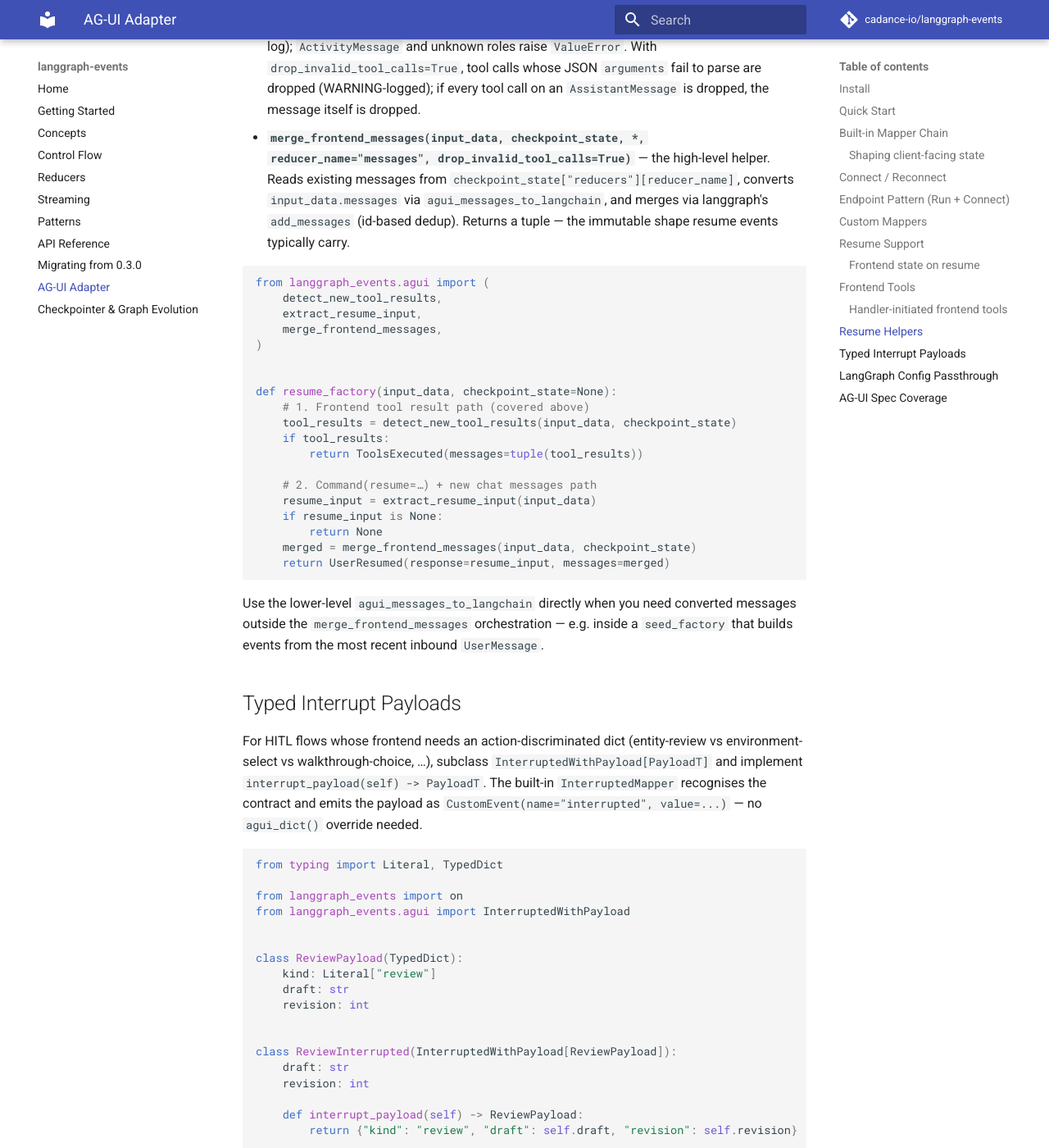
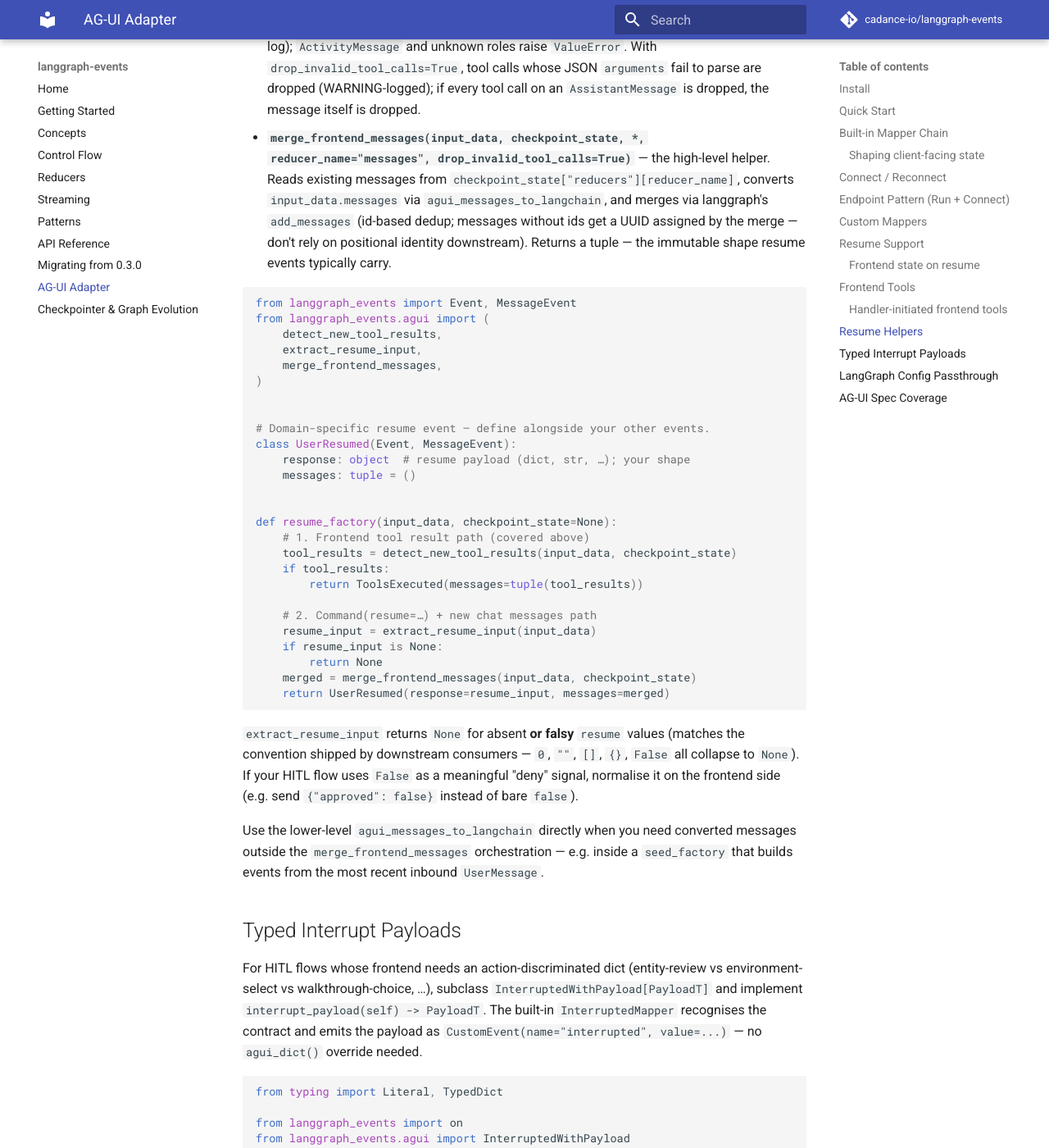
Before and after one commit to cadance-io/langgraph-events, an MkDocs documentation site: the page built from docs/agui.md, in a window 1280 px wide and 1400 px high, scrolled down 9130 px. Shown: the whole window at 82% size. Built offline with MkDocs 1.6.1 and Material for MkDocs 9.7.7, drawn with Linux system fonts in a browser that asks for light colours; comment, search, counter and statistics services are not loaded.

Commit message:
fix(agui): address PR review — defensive role lookup, empty tool_calls test, doc clarity
Three small follow-ups from PR #67 review:

- `_resume.py`: harden the unsupported-role branch — `getattr(m, "role",
  type(m).__name__)` so an object missing `role` raises ValueError (matching
  the docstring contract) rather than AttributeError. Also reword the
  converter docstring to explain the `drop_invalid_tool_calls=False` default
  is parity with upstream `ag-ui-langgraph`.

- `tests/test_agui_resume.py`: pin two regression cases — `tool_calls=[]`
  with `drop_invalid_tool_calls=True` passes through (does not drop the
  message), and an object literally missing `role` raises ValueError naming
  the class.

- `docs/agui.md`: the resume-factory snippet referenced `UserResumed`
  without defining it; readers got `NameError` on copy-paste. Inline a
  minimal stub. Note that `add_messages` assigns UUIDs to id-less messages.
  Document the `extract_resume_input` falsy-collapse explicitly so HITL
  flows using `False`/`[]`/`{}` as meaningful signals know to wrap them.

Co-Authored-By: Claude Opus 4.7 (1M context) <noreply@anthropic.com>

````diff
--- a/docs/agui.md
+++ b/docs/agui.md
@@ -325,14 +325,21 @@ Streaming-path errors propagate through the adapter's top-level handler and surf
 
 - **`extract_resume_input(input_data)`** — pulls `RunAgentInput.forwarded_props["command"]["resume"]`. If the value is a JSON string it's decoded; otherwise it passes through. Returns `None` if absent or falsy.
 - **`agui_messages_to_langchain(messages, *, drop_invalid_tool_calls=False)`** — converts a list of AG-UI protocol messages (`UserMessage`, `AssistantMessage`, `SystemMessage`, `ToolMessage` — multimodal `UserMessage` content included) to LangChain `BaseMessage` instances. `ReasoningMessage` and `DeveloperMessage` are skipped (DEBUG log); `ActivityMessage` and unknown roles raise `ValueError`. With `drop_invalid_tool_calls=True`, tool calls whose JSON `arguments` fail to parse are dropped (WARNING-logged); if every tool call on an `AssistantMessage` is dropped, the message itself is dropped.
-- **`merge_frontend_messages(input_data, checkpoint_state, *, reducer_name="messages", drop_invalid_tool_calls=True)`** — the high-level helper. Reads existing messages from `checkpoint_state["reducers"][reducer_name]`, converts `input_data.messages` via `agui_messages_to_langchain`, and merges via langgraph's `add_messages` (id-based dedup). Returns a tuple — the immutable shape resume events typically carry.
+- **`merge_frontend_messages(input_data, checkpoint_state, *, reducer_name="messages", drop_invalid_tool_calls=True)`** — the high-level helper. Reads existing messages from `checkpoint_state["reducers"][reducer_name]`, converts `input_data.messages` via `agui_messages_to_langchain`, and merges via langgraph's `add_messages` (id-based dedup; messages without ids get a UUID assigned by the merge — don't rely on positional identity downstream). Returns a tuple — the immutable shape resume events typically carry.
 
 ```python
+from langgraph_events import Event, MessageEvent
 from langgraph_events.agui import (
     detect_new_tool_results,
     extract_resume_input,
     merge_frontend_messages,
 )
+
+
+# Domain-specific resume event — define alongside your other events.
+class UserResumed(Event, MessageEvent):
+    response: object  # resume payload (dict, str, …); your shape
+    messages: tuple = ()
 
 
 def resume_factory(input_data, checkpoint_state=None):
@@ -348,6 +355,8 @@ def resume_factory(input_data, checkpoint_state=None):
     merged = merge_frontend_messages(input_data, checkpoint_state)
     return UserResumed(response=resume_input, messages=merged)
 ```
+
+`extract_resume_input` returns `None` for absent **or falsy** `resume` values (matches the convention shipped by downstream consumers — `0`, `""`, `[]`, `{}`, `False` all collapse to `None`). If your HITL flow uses `False` as a meaningful "deny" signal, normalise it on the frontend side (e.g. send `{"approved": false}` instead of bare `false`).
 
 Use the lower-level `agui_messages_to_langchain` directly when you need converted messages outside the `merge_frontend_messages` orchestration — e.g. inside a `seed_factory` that builds events from the most recent inbound `UserMessage`.
 
````
Also changed, not shown: 2 other files.
